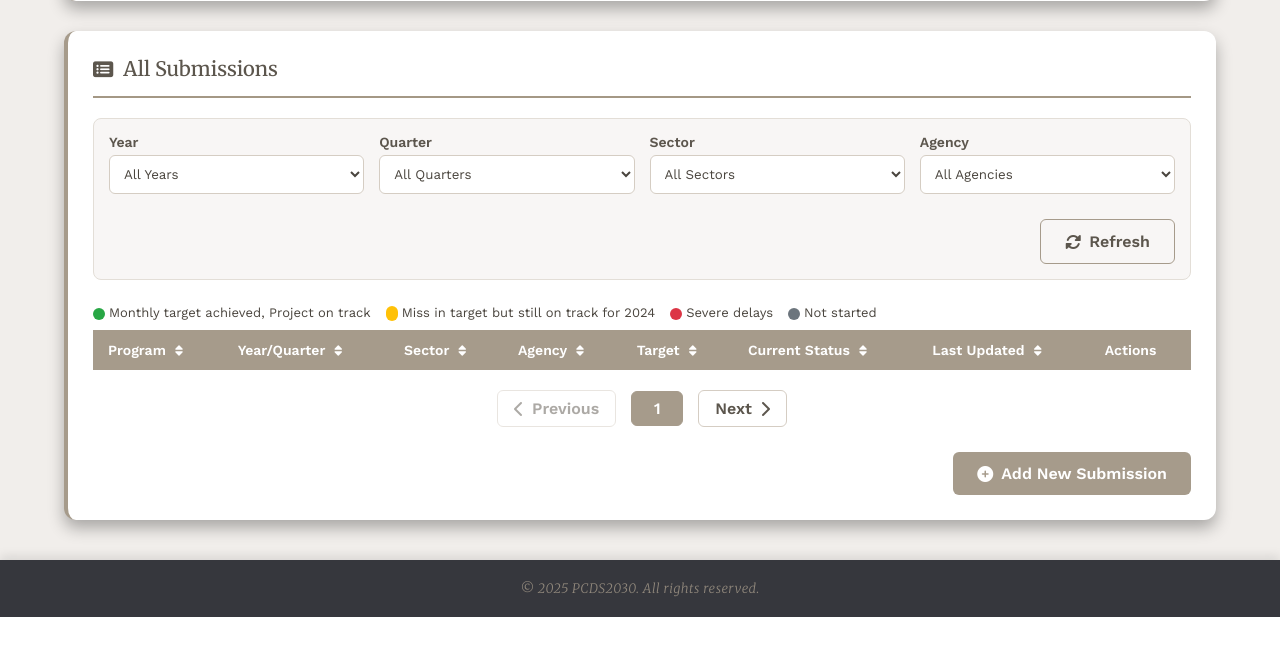
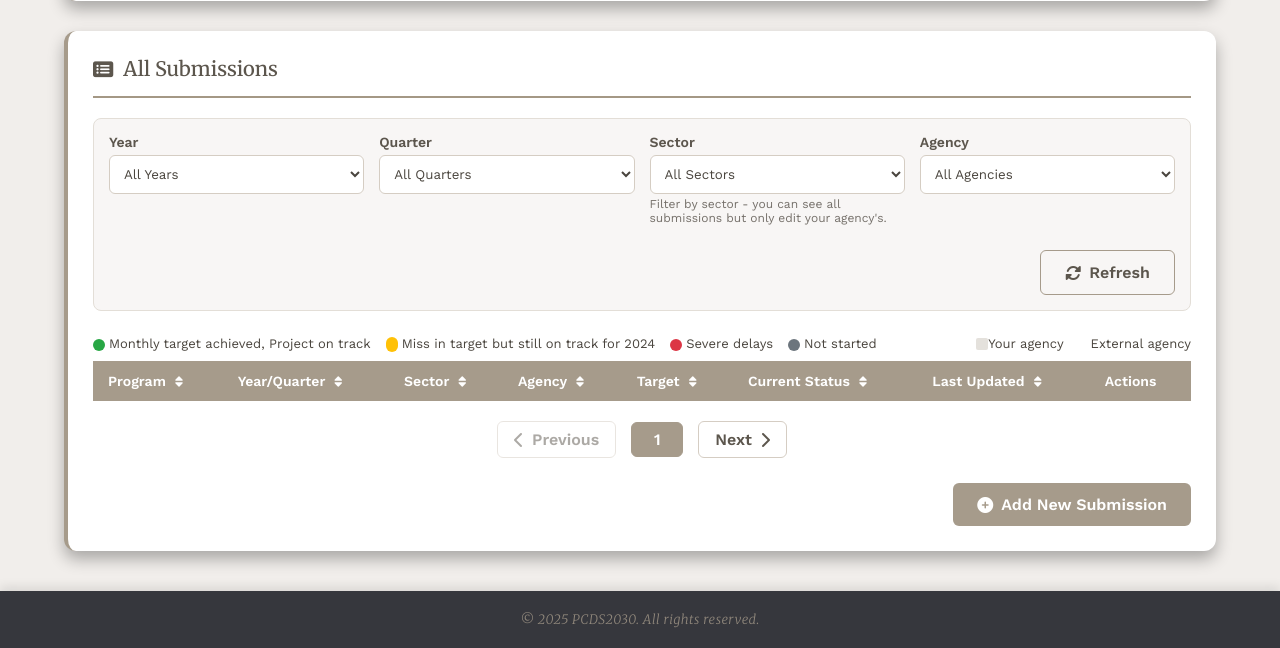
Before and after one commit to Gridiffin/PCDS2030_Dashboard, a PHP site: page /view_uploads.html in a window 1280 px wide. Shown: the part 562-1210 px from the top of the page. Before the commit the page ends 1179 px from the top, so only its background shows below. Run offline with PHP 8.4, Linux system fonts and the light colour scheme; data comes from the database, SQL or seed files in the repository; data that the repository does not hold is empty.

Commit message:
+ view uploads from all agencies

```diff
--- a/css/tables.css
+++ b/css/tables.css
@@ -107,6 +107,25 @@
     background-color: #f8f6f5;
 }
 
+/* Add style for user's own agency rows */
+.data-table tbody tr.own-agency {
+    background-color: rgba(166, 155, 139, 0.05); /* Very light highlight for own submissions */
+}
+
+.data-table tbody tr.own-agency:hover {
+    background-color: rgba(166, 155, 139, 0.1); /* Slightly stronger highlight on hover */
+}
+
+/* Add a subtle label indicator for other agencies' submissions */
+.data-table tbody tr:not(.own-agency) td:first-child::after {
+    content: "· external";
+    font-size: 11px;
+    color: #9e9e9e;
+    font-style: italic;
+    margin-left: 6px;
+    vertical-align: middle;
+}
+
 /* Status indicators */
 .status-approved,
 .status-success {
@@ -200,6 +219,17 @@
 }
 
 .icon-button[disabled]:hover {
+    background-color: transparent;
+}
+
+/* Style for the view-only indicator */
+.icon-button.view-only-indicator {
+    color: #c8c3bd; /* Lighter color for the disabled icon */
+    cursor: default;
+    opacity: 0.7;
+}
+
+.icon-button.view-only-indicator:hover {
     background-color: transparent;
 }
 
--- a/js/target_status.js
+++ b/js/target_status.js
@@ -625,7 +625,9 @@ document.addEventListener('DOMContentLoaded', function() {
             programId,
             programName,
             programDescription,
-            metricType: currentUser.allowedMetricTypes.length > 0 ? currentUser.allowedMetricTypes[0].id : 'default',
+            metricType: currentUser.allowedMetricTypes.length > 0 ?
+                currentUser.allowedMetricTypes[0].id :
+                currentUser.agencyId.toString(), // Use agency ID as fallback if no metric types,
             year: targetYear,
             quarter: targetQuarter,
             indicator: targetDescription.substring(0, 50), // Use first 50 chars of description as the indicator
--- a/js/view_uploads.js
+++ b/js/view_uploads.js
@@ -120,6 +120,15 @@ document.addEventListener('DOMContentLoaded', function() {
                     option.textContent = type.name;
                     viewMetricTypeSelect.appendChild(option);
                 });
+
+                // Update the sector filter hint to explain the social viewing behavior
+                const sectorFilterHint = document.getElementById('sectorFilterHint');
+                if (sectorFilterHint) {
+                    sectorFilterHint.textContent = 'Filter by sector - you can see all submissions but only edit your agency\'s.';
+
+                    // Remove the automatic sector selection and disabling
+                    // This allows users to view all sectors' submissions
+                }
             })
             .catch(error => {
                 console.error('Error loading all metric types:', error);
@@ -195,6 +204,11 @@ document.addEventListener('DOMContentLoaded', function() {
 
                     const row = document.createElement('tr');
 
+                    // Add a class to highlight the user's own agency submissions
+                    if (submission.agencyId === currentUser.agencyId) {
+                        row.classList.add('own-agency');
+                    }
+
                     // Use the statusColor if provided, otherwise fall back to status mapping
                     let statusClass, statusText;
 
@@ -258,12 +272,9 @@ document.addEventListener('DOMContentLoaded', function() {
                                 <i class="fas fa-trash"></i>
                             </button>
                         ` : `
-                            <button type="button" class="icon-button edit-btn" disabled title="Can't edit (different agency)">
-                                <i class="fas fa-edit"></i>
-                            </button>
-                            <button type="button" class="icon-button delete-btn" disabled title="Can't delete (different agency)">
-                                <i class="fas fa-trash"></i>
-                            </button>
+                            <span class="icon-button view-only-indicator" title="View Only (${submission.agencyName})">
+                                <i class="fas fa-eye-slash"></i>
+                            </span>
                         `}
                     `;
 
--- a/view_uploads.html
+++ b/view_uploads.html
@@ -102,6 +102,9 @@
                         <option value="">All Sectors</option>
                         <!-- Will be populated via JavaScript based on all available sectors -->
                     </select>
+                    <small class="form-hint" id="sectorFilterHint">
+                        Filter by sector - you can see all submissions but only edit your agency's.
+                    </small>
                 </div>
 
                 <div class="filter-group">
@@ -132,6 +135,14 @@
                 </div>
                 <div class="status-legend-item">
                     <div class="status-circle draft"></div> Not started
+                </div>
+                <div class="status-legend-item" style="margin-left: auto;">
+                    <div style="width: 12px; height: 12px; background-color: rgba(166, 155, 139, 0.3); border-radius: 2px;"></div>
+                    <span>Your agency</span>
+                </div>
+                <div class="status-legend-item">
+                    <div style="width: 12px; height: 12px; background-color: transparent; border-radius: 2px;"></div>
+                    <span>External agency</span>
                 </div>
             </div>
 
```
Also changed, not shown: php/metrics/save_target_status.php (+10 -2 lines).
